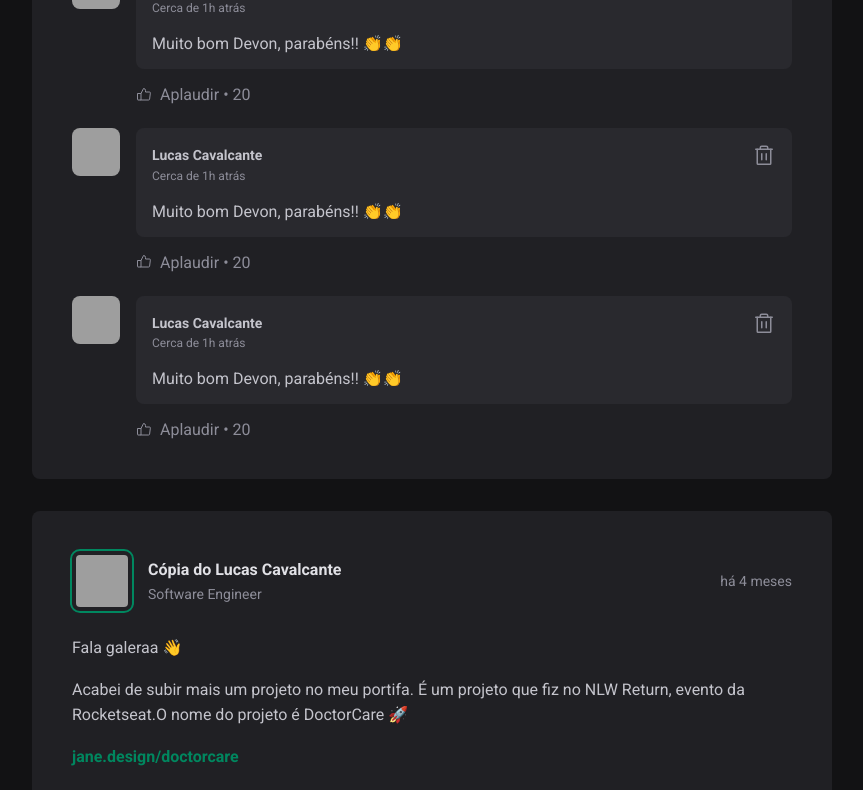
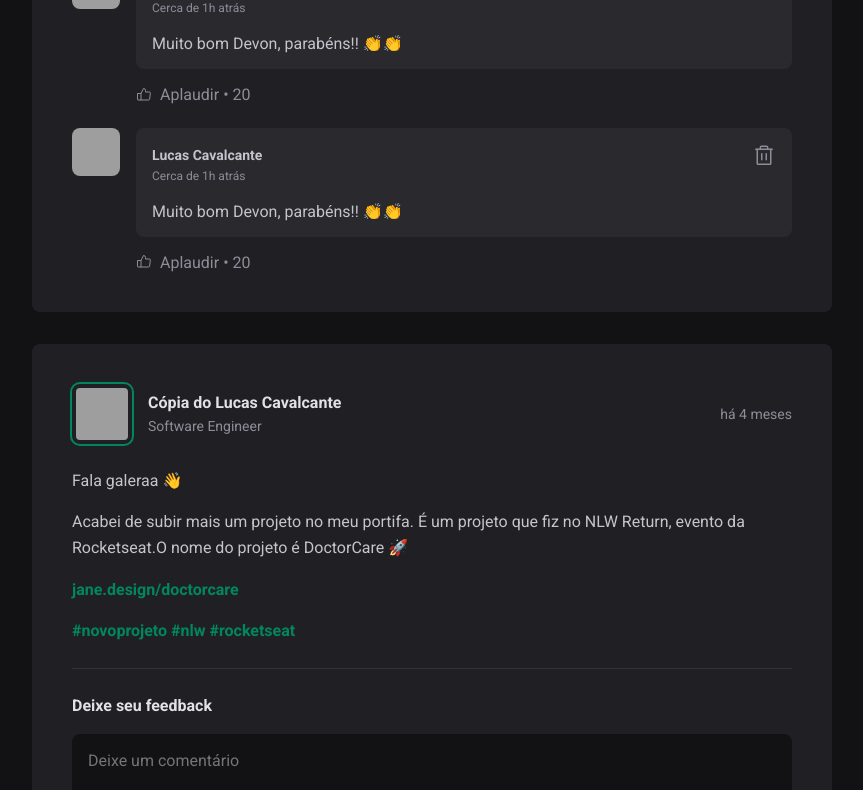
Before and after one commit to Lucasjapa/reactjs-knowledge, a React (Vite) app in the folder rocketseat/01-fundamentos-reactjs/: page / in a window 1280 px wide. Shown: the part 666-1456 px from the top of the page, without its empty margins (352-1215 px from the left). Built offline with nearby package versions, Linux system fonts and the light colour scheme; grey boxes are pictures that could not be loaded.

Commit message:
Aplicando useState

```diff
--- a/rocketseat/01-fundamentos-reactjs/src/components/Post.jsx
+++ b/rocketseat/01-fundamentos-reactjs/src/components/Post.jsx
@@ -3,8 +3,13 @@
 import {Avatar} from "./Avatar.jsx";
 import {format, formatDistanceToNow} from "date-fns";
 import {ptBR} from "date-fns/locale";
+import {useState} from "react";
 
 export function Post({author, publishedAt, content}) {
+  const [comments, setComments] = useState([
+    1,
+    2
+  ])
   // Usando o INTL
   // const publishedDateFormatted = new Intl.DateTimeFormat('pt-BR', {
   //   day: '2-digit',
@@ -14,11 +19,22 @@
   // }).format(publishedAt)
 
   // Usando o date-fns
-  const publishedDateFormatted = format(publishedAt, "d 'de' LLLL 'às' HH:mm'h'", {locale: ptBR})
+  const publishedDateFormatted = format(publishedAt, "d 'de' LLLL 'às' HH:mm'h'", {
+    locale: ptBR
+  })
+
   const publishedDateRelativeToNow = formatDistanceToNow(publishedAt, {
     addSuffix: true,
     locale: ptBR
   })
+
+
+  function handleCreateNewComment() {
+    event.preventDefault()
+
+    // imutabilidade
+    setComments([...comments, comments.length + 1])
+  }
 
   return (
     <article className={styles.post}>
@@ -36,8 +52,8 @@
       </header>
 
       <div className={styles.content}>
-        {content.map(item =>{
-          if(item.type === 'paragraph') {
+        {content.map(item => {
+          if (item.type === 'paragraph') {
             return <p>{item.content}</p>
           } else {
             return <p><a href="#">{item.content}</a></p>
@@ -50,7 +66,7 @@
         </p>
       </div>
 
-      <form className={styles.commentForm}>
+      <form onSubmit={handleCreateNewComment} className={styles.commentForm}>
         <strong>Deixe seu feedback</strong>
 
         <textarea
@@ -63,9 +79,9 @@
       </form>
 
       <div className={styles.commentList}>
-        <Comment/>
-        <Comment/>
-        <Comment/>
+        {comments.map(comment => {
+          return <Comment/>
+        })}
       </div>
     </article>
   )
```
